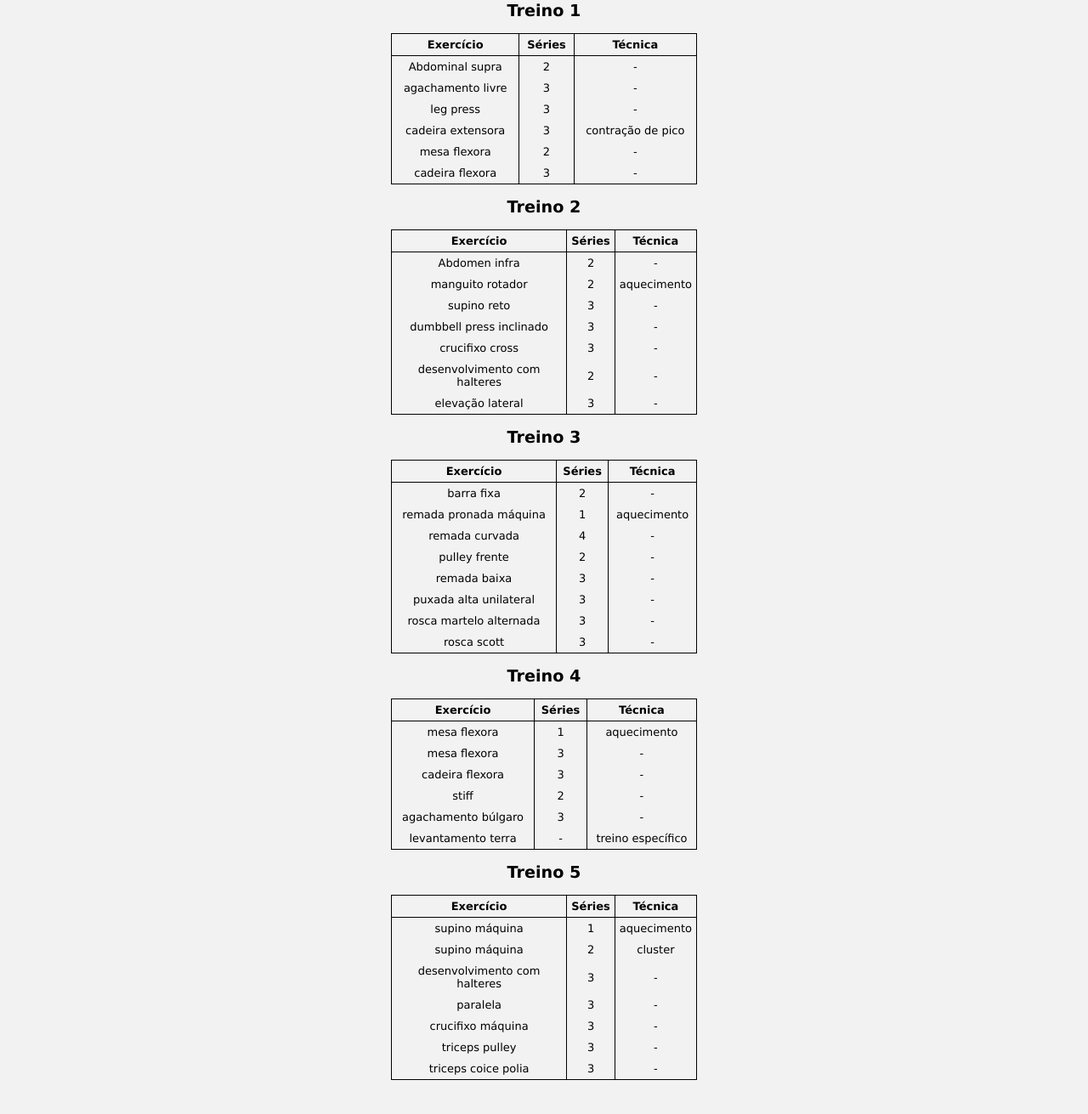
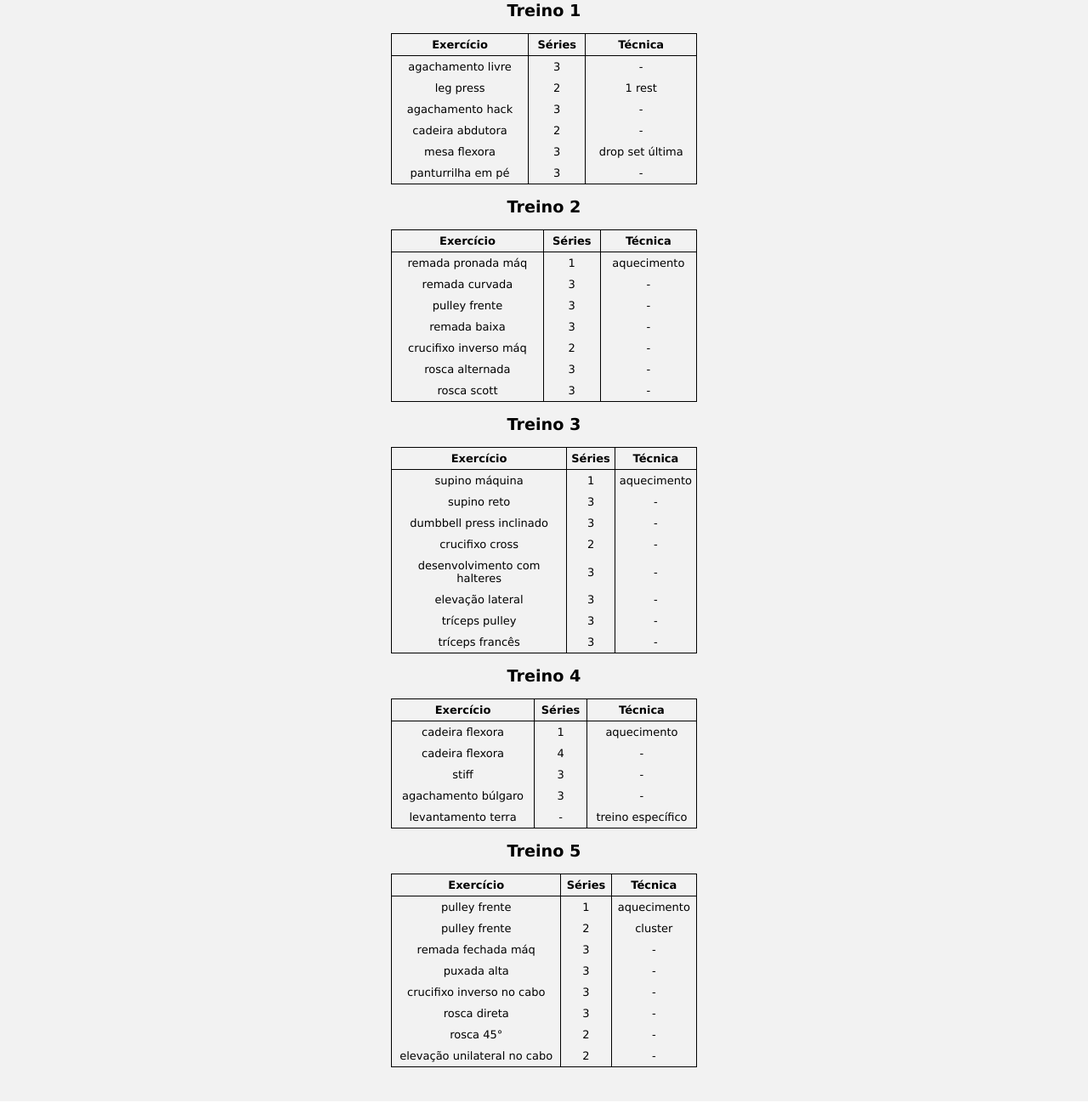
Before and after one commit to Ricardow3/workout, a plain HTML site: page index.html in a window 1280 px wide. Shown: the part 54-1365 px from the top of the page at 85% size. Drawn offline with Linux system fonts and the light colour scheme.

Commit message:
treino dez

```diff
--- a/index.html
+++ b/index.html
@@ -4,10 +4,10 @@
   <meta charset="UTF-8">
   <meta name="viewport" content="width=device-width, initial-scale=1.0">
   <link rel="stylesheet" href="style.css">
-  <title>TREINO NOV</title>
+  <title>TREINO DEZ</title>
 </head>
 <body>
-  <h1>Semana 1-2</h1>
+  <h1>TREINO DEZEMBRO</h1>
   <main>
     <h2>Treino 1</h2>
     <table>
@@ -17,32 +17,32 @@
         <th>Técnica</th>
       </tr>
       <tr class="exer-line">
-        <td>Abdominal supra</td>
-        <td>2</td>
-        <td> - </td>
-      </tr>
-      <tr class="exer-line">
         <td>agachamento livre</td>
         <td>3</td>
         <td> - </td>
       </tr>
       <tr class="exer-line">
         <td>leg press</td>
+        <td>2</td>
+        <td>1 rest</td>
+      </tr>
+      <tr class="exer-line">
+        <td>agachamento hack</td>
         <td>3</td>
         <td> - </td>
       </tr>
       <tr class="exer-line">
-        <td>cadeira extensora</td>
-        <td>3</td>
-        <td>contração de pico</td>
-      </tr>
-      <tr class="exer-line">
-        <td>mesa flexora</td>
+        <td>cadeira abdutora</td>
         <td>2</td>
         <td> - </td>
       </tr>
       <tr class="exer-line">
-        <td>cadeira flexora</td>
+        <td>mesa flexora</td>
+        <td>3</td>
+        <td>drop set última</td>
+      </tr>
+      <tr class="exer-line">
+        <td>panturrilha em pé</td>
         <td>3</td>
         <td> - </td>
       </tr>
@@ -55,13 +55,51 @@
         <th>Técnica</th>
       </tr>
       <tr class="exer-line">
-        <td>Abdomen infra</td>
+        <td>remada pronada máq</td>
+        <td>1</td>
+        <td>aquecimento</td>
+      </tr>
+      <tr class="exer-line">
+        <td>remada curvada</td>
+        <td>3</td>
+        <td> - </td>
+      </tr>
+      <tr class="exer-line">
+        <td>pulley frente</td>
+        <td>3</td>
+        <td> - </td>
+      </tr>
+      <tr class="exer-line">
+        <td>remada baixa</td>
+        <td>3</td>
+        <td> - </td>
+      </tr>
+      <tr class="exer-line">
+        <td>crucifixo inverso máq</td>
         <td>2</td>
         <td> - </td>
       </tr>
       <tr class="exer-line">
-        <td>manguito rotador</td>
-        <td>2</td>
+        <td>rosca alternada</td>
+        <td>3</td>
+        <td> - </td>
+      </tr>
+      <tr class="exer-line">
+        <td>rosca scott</td>
+        <td>3</td>
+        <td> - </td>
+      </tr>
+    </table>
+    <h2>Treino 3</h2>
+    <table>
+      <tr>
+        <th>Exercício</th>
+        <th>Séries</th>
+        <th>Técnica</th>
+      </tr>
+      <tr class="exer-line">
+        <td>supino máquina</td>
+        <td>1</td>
         <td>aquecimento</td>
       </tr>
       <tr class="exer-line">
@@ -76,12 +114,12 @@
       </tr>
       <tr class="exer-line">
         <td>crucifixo cross</td>
-        <td>3</td>
+        <td>2</td>
         <td> - </td>
       </tr>
       <tr class="exer-line">
         <td>desenvolvimento com halteres</td>
-        <td>2</td>
+        <td>3</td>
         <td> - </td>
       </tr>
       <tr class="exer-line">
@@ -89,51 +127,13 @@
         <td>3</td>
         <td> - </td>
       </tr>
-    </table>
-    <h2>Treino 3</h2>
-    <table>
-      <tr>
-        <th>Exercício</th>
-        <th>Séries</th>
-        <th>Técnica</th>
-      </tr>
       <tr class="exer-line">
-        <td>barra fixa</td>
-        <td>2</td>
-        <td> - </td>
-      </tr>
-      <tr class="exer-line">
-        <td>remada pronada máquina</td>
-        <td>1</td>
-        <td>aquecimento</td>
-      </tr>
-      <tr class="exer-line">
-        <td>remada curvada</td>
-        <td>4</td>
-        <td> - </td>
-      </tr>
-      <tr class="exer-line">
-        <td>pulley frente</td>
-        <td>2</td>
-        <td> - </td>
-      </tr>
-      <tr class="exer-line">
-        <td>remada baixa</td>
+        <td>tríceps pulley</td>
         <td>3</td>
         <td> - </td>
       </tr>
       <tr class="exer-line">
-        <td>puxada alta unilateral</td>
-        <td>3</td>
-        <td> - </td>
-      </tr>
-      <tr class="exer-line">
-        <td>rosca martelo alternada</td>
-        <td>3</td>
-        <td> - </td>
-      </tr>
-      <tr class="exer-line">
-        <td>rosca scott</td>
+        <td>tríceps francês</td>
         <td>3</td>
         <td> - </td>
       </tr>
@@ -146,23 +146,18 @@
         <th>Técnica</th>
       </tr>
       <tr class="exer-line">
-        <td>mesa flexora</td>
+        <td>cadeira flexora</td>
         <td>1</td>
         <td>aquecimento</td>
       </tr>
       <tr class="exer-line">
-        <td>mesa flexora</td>
-        <td>3</td>
-        <td> - </td>
-      </tr>
-      <tr class="exer-line">
         <td>cadeira flexora</td>
-        <td>3</td>
+        <td>4</td>
         <td> - </td>
       </tr>
       <tr class="exer-line">
         <td>stiff</td>
-        <td>2</td>
+        <td>3</td>
         <td> - </td>
       </tr>
       <tr class="exer-line">
@@ -184,38 +179,43 @@
         <th>Técnica</th>
       </tr>
       <tr class="exer-line">
-        <td>supino máquina</td>
+        <td>pulley frente</td>
         <td>1</td>
         <td>aquecimento</td>
       </tr>
       <tr class="exer-line">
-        <td>supino máquina</td>
+        <td>pulley frente</td>
         <td>2</td>
         <td>cluster</td>
       </tr>
       <tr class="exer-line">
-        <td>desenvolvimento com halteres</td>
+        <td>remada fechada máq</td>
         <td>3</td>
         <td> - </td>
       </tr>
       <tr class="exer-line">
-        <td>paralela</td>
+        <td>puxada alta</td>
         <td>3</td>
         <td> - </td>
       </tr>
       <tr class="exer-line">
-        <td>crucifixo máquina</td>
+        <td>crucifixo inverso no cabo</td>
         <td>3</td>
         <td> - </td>
       </tr>
       <tr class="exer-line">
-        <td>triceps pulley</td>
+        <td>rosca direta</td>
         <td>3</td>
         <td> - </td>
       </tr>
       <tr class="exer-line">
-        <td>triceps coice polia</td>
-        <td>3</td>
+        <td>rosca 45°</td>
+        <td>2</td>
+        <td> - </td>
+      </tr>
+      <tr class="exer-line">
+        <td>elevação unilateral no cabo</td>
+        <td>2</td>
         <td> - </td>
       </tr>
     </table>
```
